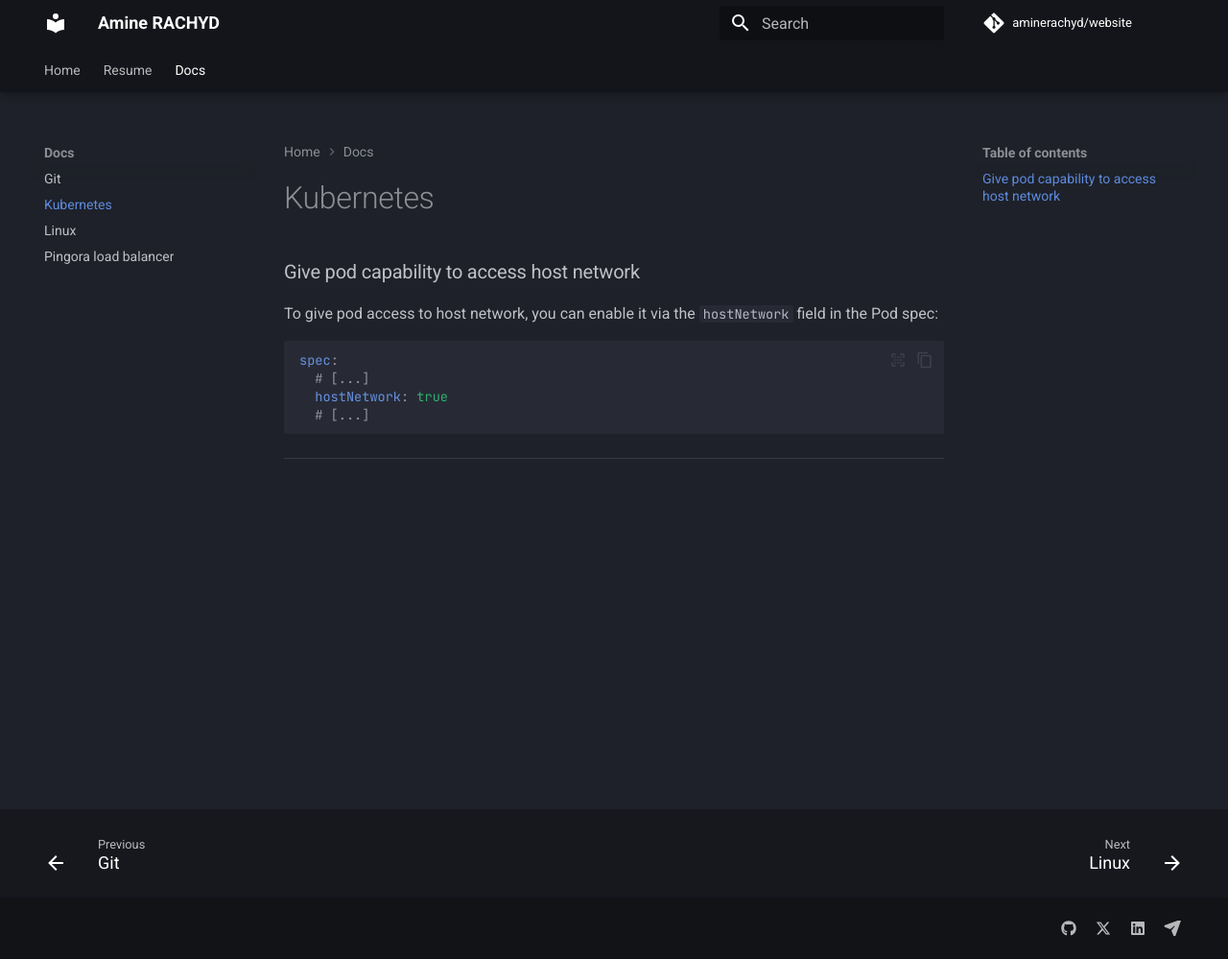
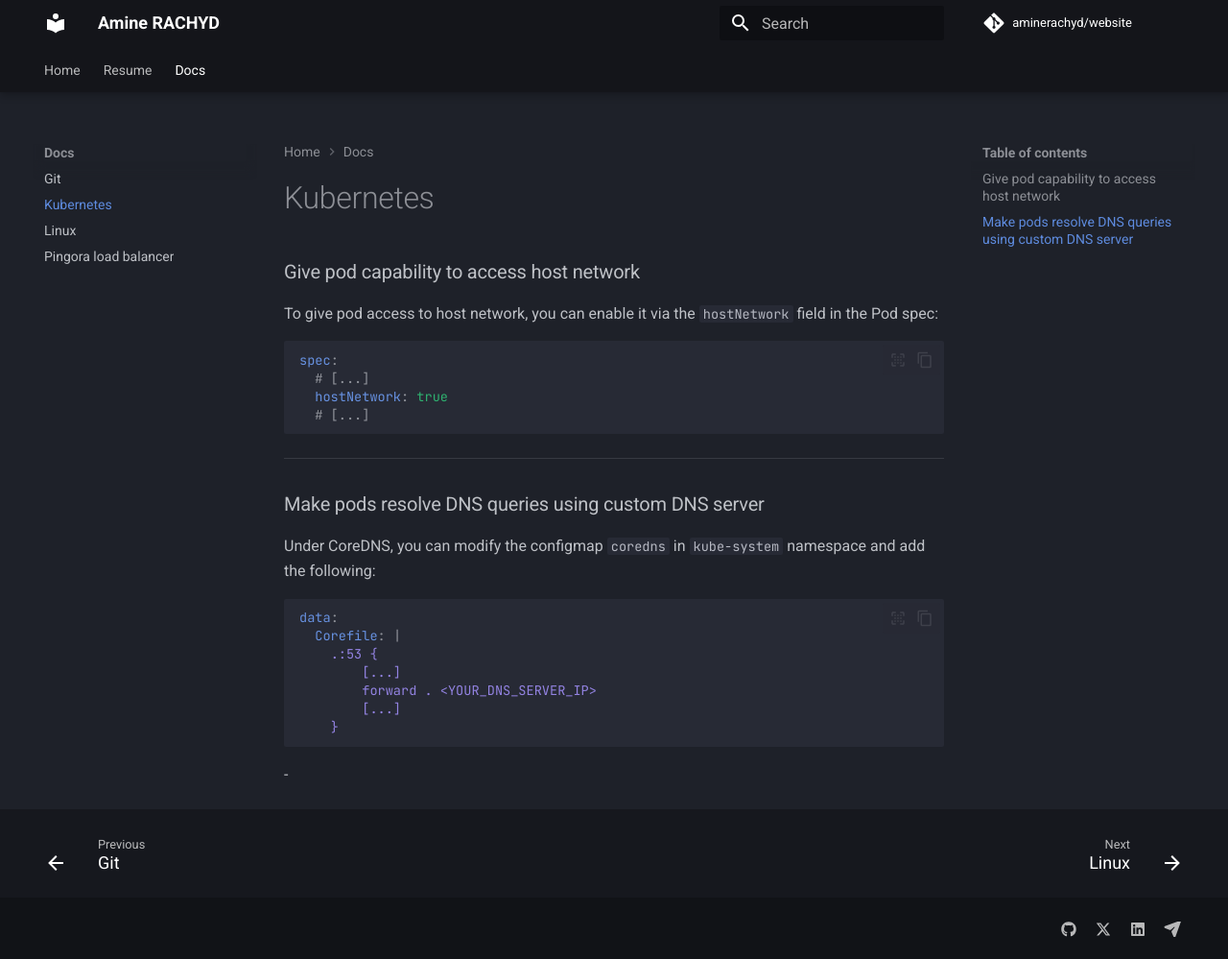
Before and after one commit to aminerachyd/website, an MkDocs documentation site: the page built from docs/Docs/kubernetes.md, in a window 1280 px wide and 999 px high. Shown: the whole window at 96% size. Built offline with MkDocs 1.6.1 and Material for MkDocs 9.7.7, drawn with Linux system fonts in a browser that asks for light colours; comment, search, counter and statistics services are not loaded.

Commit message:
update docs

````diff
--- a/docs/Docs/kubernetes.md
+++ b/docs/Docs/kubernetes.md
@@ -8,3 +8,16 @@ spec:
   # [...]
 ```
 ---
+### Make pods resolve DNS queries using custom DNS server
+
+Under CoreDNS, you can modify the configmap `coredns` in `kube-system` namespace and add the following:
+```yaml
+data:
+  Corefile: |
+    .:53 {
+        [...]
+        forward . <YOUR_DNS_SERVER_IP>
+        [...]
+    }
+```
+-
````
